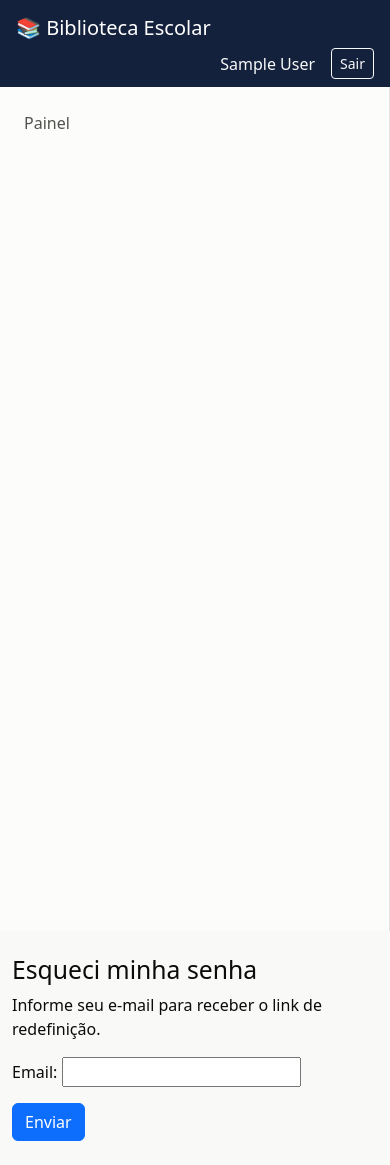
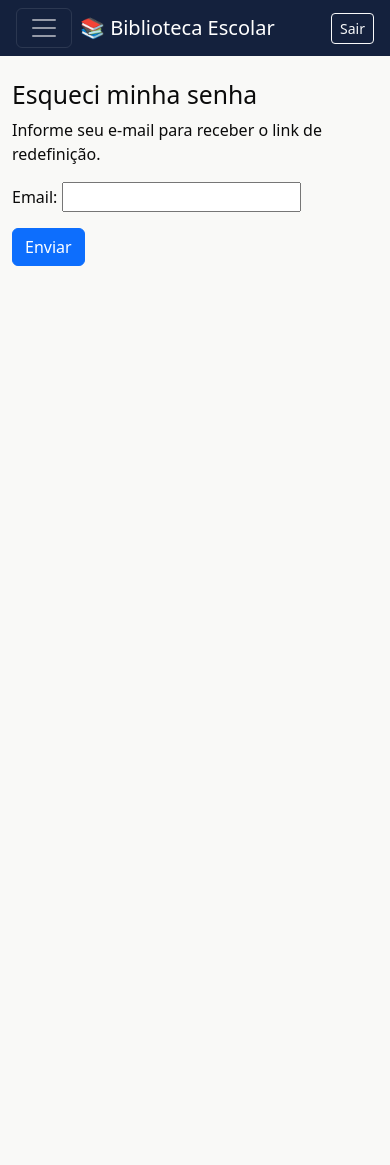
Before and after one commit to PedroVNeves/lib_school, a Django app: page /senha/resetar/ in a window 390 px wide. After the commit the page ends 266 px from the top, so only its background shows below. Run offline with Django 5.2, Linux system fonts and the light colour scheme; the visitor is signed in with stand-in values (Sample User, id 1); data that the repository does not hold is empty.

Commit message:
Fix mobile layout: collapsible sidebar and responsive tables
The sidebar had no mobile-specific display rules, so on small screens
it rendered as a full-width block above the page content instead of
stacking/collapsing, pushing everything below the fold. Converted it
to Bootstrap's offcanvas-md pattern (static sidebar at md+, slide-in
drawer behind a hamburger toggle below md) and added the Bootstrap JS
bundle needed for the toggle to work.

Also wrapped every data table in .table-responsive — without it, wide
tables forced the entire page (navbar included) to scroll horizontally
on narrow screens instead of just the table itself.

Verified with Playwright screenshots at both a 375px mobile viewport
and 1440px desktop, confirming no horizontal page overflow and no
regression to the existing desktop layout.

Co-Authored-By: Claude Sonnet 5 <noreply@anthropic.com>

```diff
--- a/apps/accounts/templates/accounts/admin_biblioteca_list.html
+++ b/apps/accounts/templates/accounts/admin_biblioteca_list.html
@@ -4,6 +4,7 @@
     <h1 class="h3">Responsáveis pela Biblioteca</h1>
     <a class="btn btn-primary" href="{% url 'admin-biblioteca-create' %}">+ Novo Responsável</a>
 </div>
+<div class="table-responsive">
 <table class="table">
     <thead><tr><th>Nome</th><th>Registro Funcional</th><th>E-mail</th><th>Status</th><th></th></tr></thead>
     <tbody>
@@ -25,4 +26,5 @@
     {% endfor %}
     </tbody>
 </table>
+</div>
 {% endblock %}
--- a/apps/accounts/templates/accounts/aluno_list.html
+++ b/apps/accounts/templates/accounts/aluno_list.html
@@ -4,6 +4,7 @@
     <h1 class="h3">Alunos</h1>
     <a class="btn btn-primary" href="{% url 'aluno-create' %}">+ Novo Aluno</a>
 </div>
+<div class="table-responsive">
 <table class="table">
     <thead><tr><th>Nome</th><th>Matrícula</th><th>Turma</th><th>E-mail</th><th>Status</th><th></th></tr></thead>
     <tbody>
@@ -27,4 +28,5 @@
     {% endfor %}
     </tbody>
 </table>
+</div>
 {% endblock %}
--- a/apps/accounts/templates/accounts/dashboard_admin.html
+++ b/apps/accounts/templates/accounts/dashboard_admin.html
@@ -53,6 +53,7 @@
     <div class="col-md-6">
         <div class="chart-card h-100">
             <h2>Últimas ações (log de auditoria)</h2>
+            <div class="table-responsive">
             <table class="table table-sm table-hover-flat mb-0">
                 <thead><tr><th>Data</th><th>Usuário</th><th>Ação</th></tr></thead>
                 <tbody>
@@ -63,6 +64,7 @@
                 {% endfor %}
                 </tbody>
             </table>
+            </div>
             <a href="{% url 'auditlog-list' %}" class="small">Ver todos os logs &rarr;</a>
         </div>
     </div>
--- a/apps/accounts/templates/accounts/dashboard_professor.html
+++ b/apps/accounts/templates/accounts/dashboard_professor.html
@@ -4,6 +4,7 @@
 {% if turmas %}
 <p>Turmas: {% for t in turmas %}<span class="badge bg-secondary">{{ t.codigo }}</span> {% endfor %}</p>
 {% endif %}
+<div class="table-responsive">
 <table class="table table-hover-flat align-middle">
     <thead><tr><th>Livro</th><th>Devolução prevista</th><th>Progresso</th><th>Status</th><th>Renovações</th><th></th></tr></thead>
     <tbody>
@@ -37,4 +38,5 @@
     {% endfor %}
     </tbody>
 </table>
+</div>
 {% endblock %}
--- a/apps/accounts/templates/accounts/professor_list.html
+++ b/apps/accounts/templates/accounts/professor_list.html
@@ -4,6 +4,7 @@
     <h1 class="h3">Professores</h1>
     <a class="btn btn-primary" href="{% url 'professor-create' %}">+ Novo Professor</a>
 </div>
+<div class="table-responsive">
 <table class="table">
     <thead><tr><th>Nome</th><th>Matrícula Funcional</th><th>Turmas</th><th>E-mail</th><th>Status</th><th></th></tr></thead>
     <tbody>
@@ -27,4 +28,5 @@
     {% endfor %}
     </tbody>
 </table>
+</div>
 {% endblock %}
--- a/apps/biblioteca/templates/biblioteca/auditlog_list.html
+++ b/apps/biblioteca/templates/biblioteca/auditlog_list.html
@@ -1,6 +1,7 @@
 {% extends 'base.html' %}
 {% block content %}
 <h1 class="h3 mb-3">Logs de Auditoria</h1>
+<div class="table-responsive">
 <table class="table table-sm">
     <thead><tr><th>Data</th><th>Usuário</th><th>Ação</th><th>Modelo</th></tr></thead>
     <tbody>
@@ -11,4 +12,5 @@
     {% endfor %}
     </tbody>
 </table>
+</div>
 {% endblock %}
--- a/apps/biblioteca/templates/biblioteca/emprestimo_list.html
+++ b/apps/biblioteca/templates/biblioteca/emprestimo_list.html
@@ -12,6 +12,7 @@
         <option value="devolvido" {% if request.GET.status == 'devolvido' %}selected{% endif %}>Devolvido</option>
     </select>
 </form>
+<div class="table-responsive">
 <table class="table">
     <thead><tr><th>Usuário</th><th>Livro</th><th>Devolução prevista</th><th>Status</th><th></th></tr></thead>
     <tbody>
@@ -39,4 +40,5 @@
     {% endfor %}
     </tbody>
 </table>
+</div>
 {% endblock %}
--- a/apps/biblioteca/templates/biblioteca/turma_list.html
+++ b/apps/biblioteca/templates/biblioteca/turma_list.html
@@ -4,6 +4,7 @@
     <h1 class="h3">Turmas</h1>
     <a class="btn btn-primary" href="{% url 'turma-create' %}">+ Nova Turma</a>
 </div>
+<div class="table-responsive">
 <table class="table">
     <thead><tr><th>Código</th><th>Ano</th><th>Nível</th><th>Turno</th><th>Alunos</th><th>Professores</th><th></th></tr></thead>
     <tbody>
@@ -22,4 +23,5 @@
     {% endfor %}
     </tbody>
 </table>
+</div>
 {% endblock %}
--- a/apps/escolas/templates/escolas/escola_list.html
+++ b/apps/escolas/templates/escolas/escola_list.html
@@ -4,6 +4,7 @@
     <h1 class="h3">Escolas</h1>
     <a class="btn btn-primary" href="{% url 'escola-create' %}">+ Nova Escola</a>
 </div>
+<div class="table-responsive">
 <table class="table">
     <thead><tr><th>Nome</th><th>Alunos</th><th>Professores</th><th>Livros</th><th>Status</th><th></th></tr></thead>
     <tbody>
@@ -29,4 +30,5 @@
     {% endfor %}
     </tbody>
 </table>
+</div>
 {% endblock %}
--- a/static/css/custom.css
+++ b/static/css/custom.css
@@ -37,9 +37,26 @@ body {
     background: #14213d;
 }
 
+.navbar-brand {
+    min-width: 0;
+    flex-shrink: 1;
+    overflow: hidden;
+}
+
 .sidebar {
+    --bs-offcanvas-width: 240px;
     background: var(--surface-1);
     border-right: 1px solid var(--border-hairline);
+}
+
+@media (min-width: 768px) {
+    .sidebar {
+        min-height: calc(100vh - 56px);
+    }
+}
+
+.table-responsive {
+    margin-bottom: 1rem;
 }
 
 .sidebar .nav-link {
--- a/templates/base.html
+++ b/templates/base.html
@@ -10,11 +10,16 @@
     {% block extra_head %}{% endblock %}
 </head>
 <body>
-<nav class="navbar navbar-expand-lg navbar-dark px-3 app-navbar">
-    <a class="navbar-brand" href="{% url 'dashboard' %}">📚 Biblioteca Escolar{% if escola %} — {{ escola.nome }}{% endif %}</a>
+<nav class="navbar navbar-expand-md navbar-dark px-3 app-navbar">
     {% if user.is_authenticated %}
-    <div class="d-flex align-items-center ms-auto text-light">
-        <span class="me-3">
+    <button class="navbar-toggler me-2 flex-shrink-0" type="button" data-bs-toggle="offcanvas" data-bs-target="#sidebarMenu" aria-controls="sidebarMenu" aria-label="Abrir menu">
+        <span class="navbar-toggler-icon"></span>
+    </button>
+    {% endif %}
+    <a class="navbar-brand text-truncate" href="{% url 'dashboard' %}">📚 Biblioteca Escolar{% if escola %} — {{ escola.nome }}{% endif %}</a>
+    {% if user.is_authenticated %}
+    <div class="d-flex align-items-center ms-auto text-light flex-shrink-0">
+        <span class="me-3 d-none d-sm-inline text-truncate">
             {{ user.get_full_name|default:user.email }}
             {% if vinculo %}<small class="text-secondary">({{ vinculo.get_tipo_display }})</small>{% endif %}
         </span>
@@ -35,7 +40,12 @@
 <div class="container-fluid">
     <div class="row">
         {% if user.is_authenticated %}
-        <nav class="col-md-2 d-md-block sidebar py-3 min-vh-100">
+        <div class="offcanvas-md offcanvas-start col-md-2 sidebar" tabindex="-1" id="sidebarMenu" aria-labelledby="sidebarMenuLabel">
+            <div class="offcanvas-header d-md-none">
+                <h5 class="offcanvas-title" id="sidebarMenuLabel">Menu</h5>
+                <button type="button" class="btn-close" data-bs-dismiss="offcanvas" data-bs-target="#sidebarMenu" aria-label="Fechar"></button>
+            </div>
+            <div class="offcanvas-body d-md-block p-0 py-md-3">
                 <ul class="nav flex-column">
                     <li class="nav-item"><a class="nav-link" href="{% url 'dashboard' %}">Painel</a></li>
                     {% if user.is_super_admin %}
@@ -56,7 +66,8 @@
                     {% endif %}
                     {% endif %}
                 </ul>
-        </nav>
+            </div>
+        </div>
         {% endif %}
         <main class="{% if user.is_authenticated %}col-md-10{% else %}col-12{% endif %} py-4">
             {% if messages %}
@@ -68,6 +79,7 @@
         </main>
     </div>
 </div>
+<script src="https://cdn.jsdelivr.net/npm/bootstrap@5.3.3/dist/js/bootstrap.bundle.min.js"></script>
 {% block extra_js %}{% endblock %}
 </body>
 </html>
```
Lines whose indentation alone changed are shown as unchanged.
